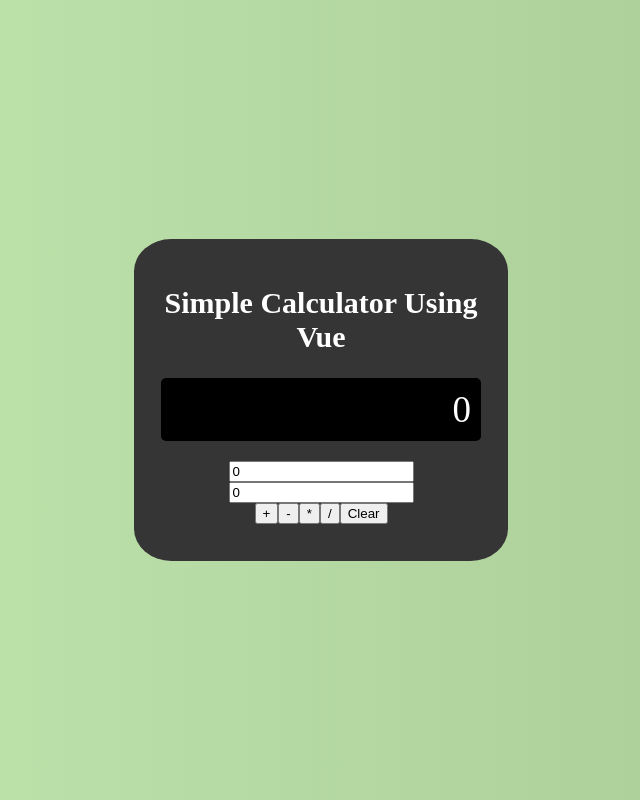
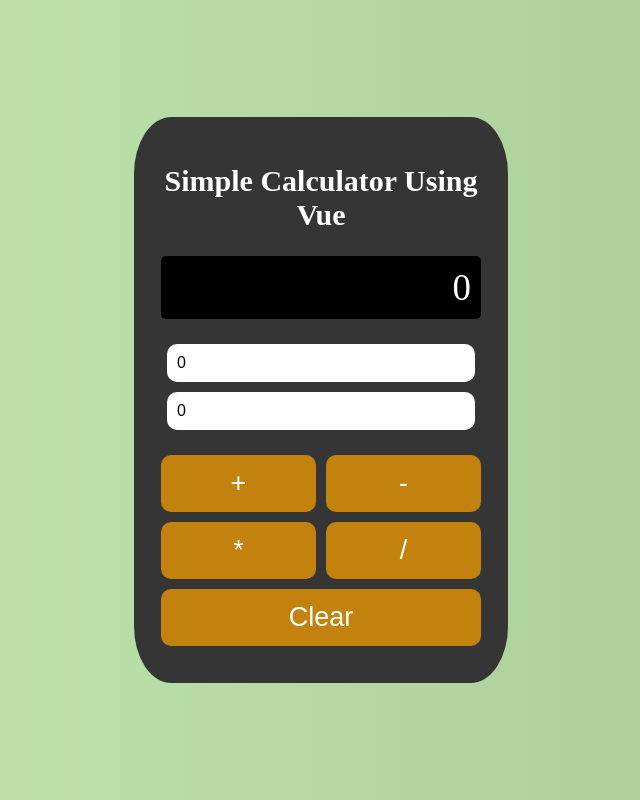
Before and after one commit to 200602233/COMP2068JS_Vue, a Vue app in the folder DEMO/calculator-app/: page / in a window 1280 px wide. Shown: the whole page, without its empty margins (319-959 px from the left). Built offline with nearby package versions, Linux system fonts and the light colour scheme.

Commit message:
added remaining css details

```diff
--- a/DEMO/calculator-app/src/styles.css
+++ b/DEMO/calculator-app/src/styles.css
@@ -56,3 +56,38 @@
     border-radius: 5px;
     margin-bottom: 20px;
 }
+
+/* user inputs (num1 and num2) */
+input {
+    width: 90%;
+    padding: 10px;
+    margin: 5px;
+    font-size: 16px;
+    border-radius: 10px;
+    border: none;
+}
+
+.actionBtns {
+    display: grid;
+    grid-template-columns: repeat(2, 1fr);
+    gap: 10px;
+    margin-top: 20px;
+}
+/* each btn style */
+button {
+    font-size: 27px;
+    background-color: rgb(194, 130, 13);
+    color: white;
+    cursor: pointer;
+    padding: 13px;
+    border-radius: 10px;
+    border: none;
+}
+/* hover effect for btn */
+button:hover {
+   opacity: 0.9;
+}
+/* clear btn only caling id to make it two btns length */
+#clear {
+    grid-column: span 2;
+}
```
